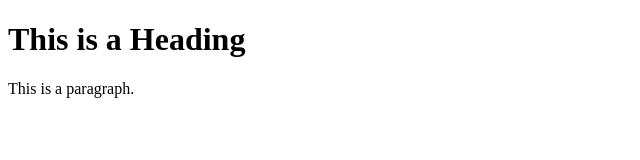
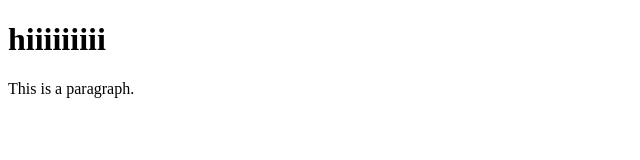
Before and after one commit to AmolNagrale/git_practice, a plain HTML site: page index.html in a window 1280 px wide. Shown: the whole page, without its empty margins (0-640 px from the left). Drawn offline with Linux system fonts and the light colour scheme.

Commit message:
added hii

```diff
--- a/index.html
+++ b/index.html
@@ -5,7 +5,7 @@
 </head>
 <body>
 
-<h1>This is a Heading</h1>
+<h1>hiiiiiiiii</h1>
 <p>This is a paragraph.</p>
 
 </body>
```
